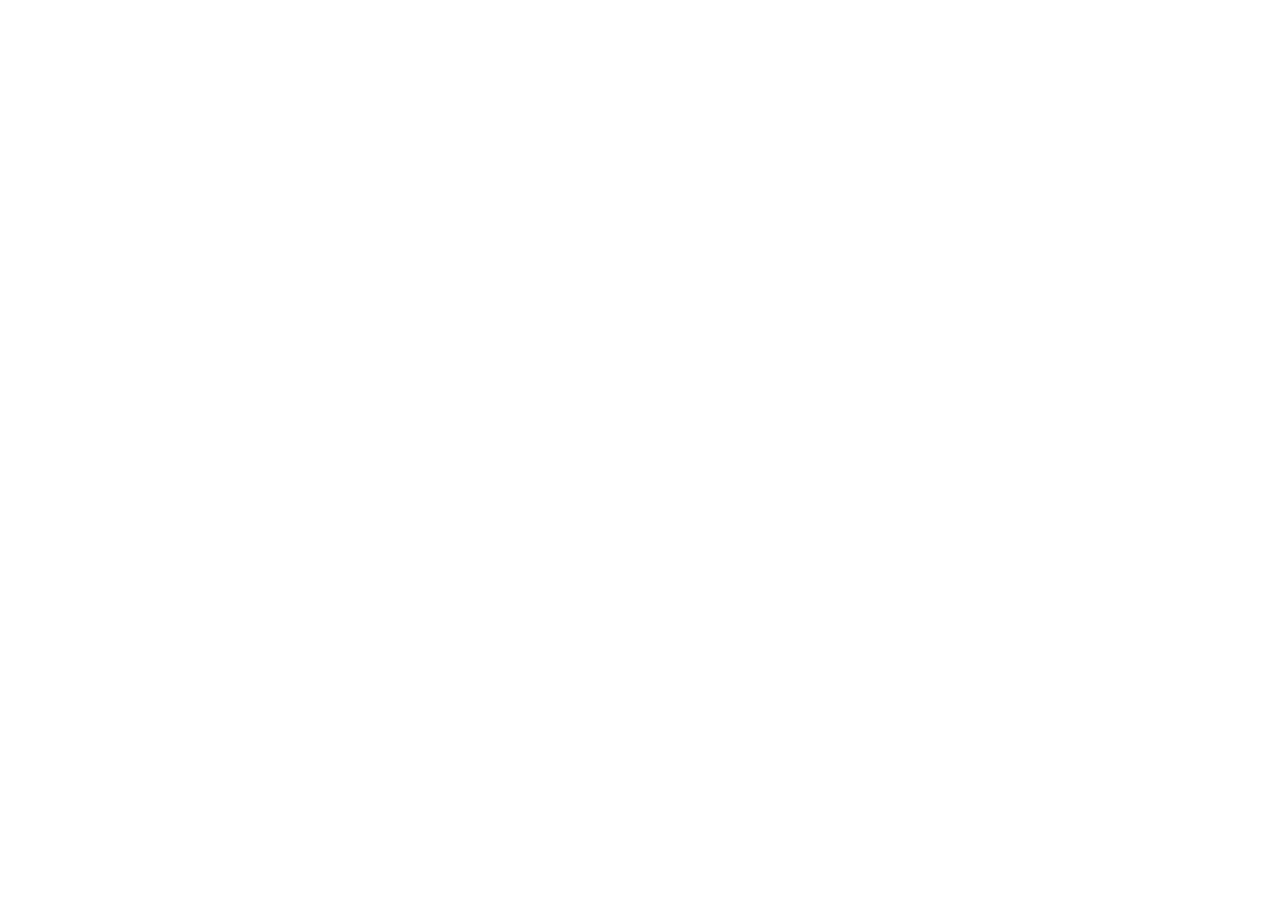
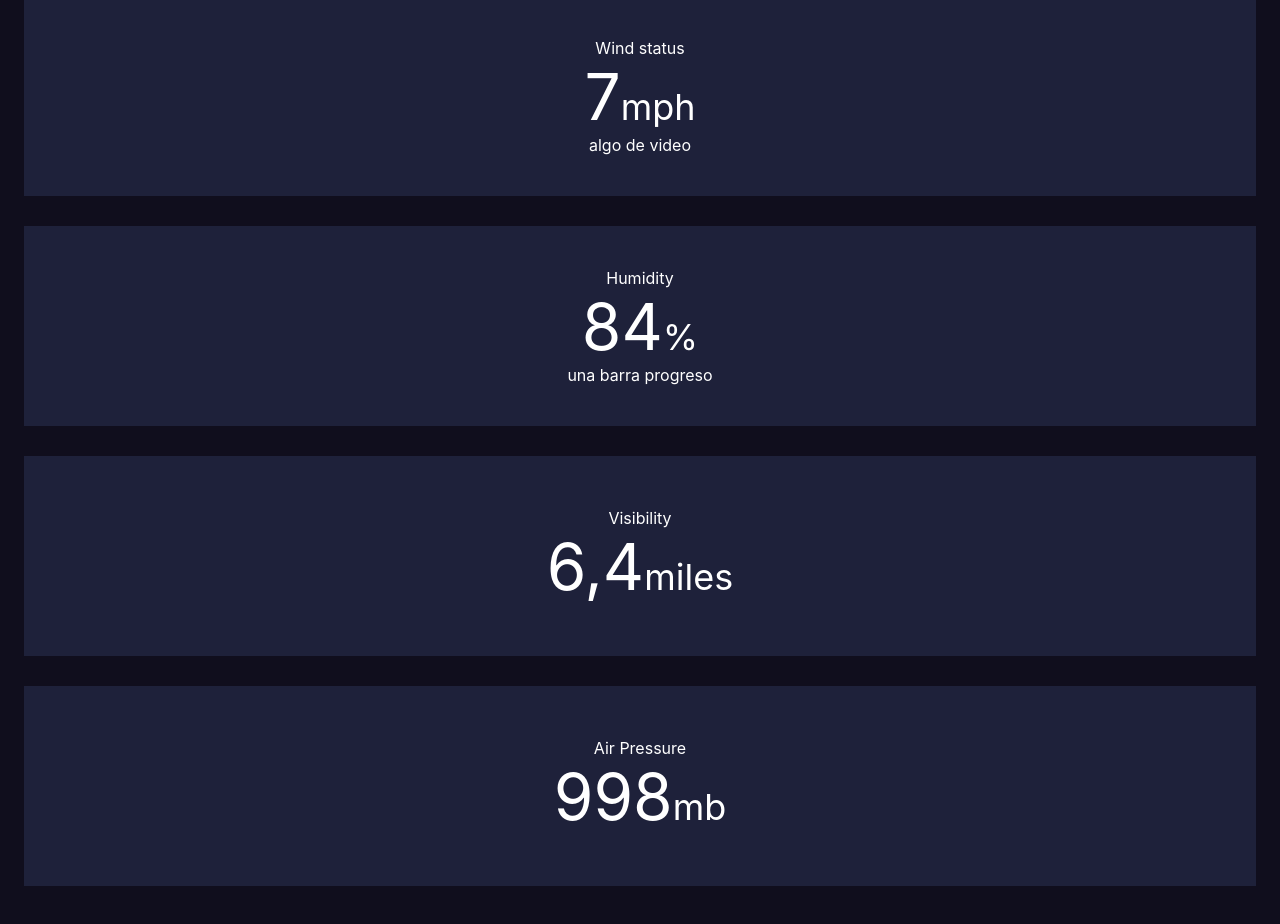
Before and after one commit to chars32/coolweahterapp, a React (Create React App) app: page / in a window 1280 px wide. Shown: the part 1720-2644 px from the top of the page. Before the commit the page ends 1600 px from the top, so only its background shows below. Built offline with nearby package versions, Linux system fonts and the light colour scheme; no server answers.

Commit message:
4. Hightlights 80% done

```diff
--- a/src/components/DailyWheater.jsx
+++ b/src/components/DailyWheater.jsx
@@ -1,19 +1,28 @@
 import React from "react";
 //MaterialUI
-import { Box } from "@material-ui/core";
+import { Box, makeStyles } from "@material-ui/core";
 //Components
 import HeaderLocation from "../components/HeaderLocation";
 import ActualWheaterBox from "../components/ActualWheater";
 // Data
 import data from "../data.json";
 
-//Actual Date
+const useStyles = makeStyles({
+  main: {
+    height: "100vh",
+    display: "flex",
+    flexDirection: "column",
+    backgroundColor: "#1E213A",
+  },
+});
 
 const DailyWheater = ({ lat, lon }) => {
+  const styles = useStyles();
   console.log(lat, lon);
+  //Actual Date
   const now = new Date().toUTCString().split(" ", 3).join(" ");
   return (
-    <Box height="100%" display="flex" flexDirection="column">
+    <Box className={styles.main}>
       <HeaderLocation />
       <ActualWheaterBox
         name={data.name}
--- a/src/components/FiveDaysWeather.jsx
+++ b/src/components/FiveDaysWeather.jsx
@@ -8,7 +8,9 @@
     display: "flex",
     alignItems: "center",
     justifyContent: "center",
-    height: "100%",
+    height: "100vh",
+    boxSizing: "border-box",
+    backgroundColor: "#100E1D",
   },
   boxWeatherMain: {
     display: "flex",
--- /dev/null
+++ b/src/components/HightlightsWeahter.jsx
@@ -0,0 +1,85 @@
+import React from "react";
+import { Box, makeStyles } from "@material-ui/core";
+
+const useStyles = makeStyles({
+  main: {
+    boxSizing: "border-box",
+    color: "white",
+    backgroundColor: "#100E1D",
+  },
+  mainBoxes: {
+    display: "flex",
+    flexDirection: "column",
+  },
+  boxes: {
+    backgroundColor: "#1E213A",
+    display: "flex",
+    flexDirection: "column",
+    alignItems: "center",
+    height: "200px",
+    margin: "15px 0",
+    justifyContent: "center",
+    textAlign: "center",
+  },
+});
+
+const HightlightsWeahter = () => {
+  const styles = useStyles();
+  return (
+    <Box className={styles.main}>
+      <Box component="p" fontSize="24px" p={3}>
+        Today's HightLights
+      </Box>
+      <Box className={styles.mainBoxes} p={3}>
+        <Box className={styles.boxes}>
+          <Box component="span">Wind status</Box>
+          <Box>
+            <Box component="span" fontSize="64px">
+              7
+            </Box>
+            <Box component="span" fontSize="36px">
+              mph
+            </Box>
+            <Box component="p">algo de video</Box>
+          </Box>
+        </Box>
+        <Box className={styles.boxes}>
+          <Box component="span">Humidity</Box>
+          <Box>
+            <Box component="span" fontSize="64px">
+              84
+            </Box>
+            <Box component="span" fontSize="36px">
+              %
+            </Box>
+            <Box component="p">una barra progreso</Box>
+          </Box>
+        </Box>
+        <Box className={styles.boxes}>
+          <Box component="span">Visibility</Box>
+          <Box>
+            <Box component="span" fontSize="64px">
+              6,4
+            </Box>
+            <Box component="span" fontSize="36px">
+              miles
+            </Box>
+          </Box>
+        </Box>
+        <Box className={styles.boxes}>
+          <Box component="span">Air Pressure</Box>
+          <Box>
+            <Box component="span" fontSize="64px">
+              998
+            </Box>
+            <Box component="span" fontSize="36px">
+              mb
+            </Box>
+          </Box>
+        </Box>
+      </Box>
+    </Box>
+  );
+};
+
+export default HightlightsWeahter;
--- a/src/components/Home.jsx
+++ b/src/components/Home.jsx
@@ -1,17 +1,10 @@
 // React
 import React, { useState } from "react";
 // MaterialUI
-import { makeStyles } from "@material-ui/core/styles";
 import { Box } from "@material-ui/core";
 // Components
 import DailyWheater from "./DailyWheater";
 import StatsWeather from "./StatsWeather";
-
-const useStyles = makeStyles({
-  home: {
-    backgroundColor: "#1E213A",
-  },
-});
 
 const Home = () => {
   const [latitude, setLatitude] = useState();
@@ -22,10 +15,8 @@
     setLongitude(position.coords.longitude);
   });
 
-  const styles = useStyles();
-
   return (
-    <Box className={styles.home} height="100%">
+    <Box height="100%">
       <DailyWheater lat={latitude} lon={longitude} />
       <StatsWeather />
     </Box>
--- a/src/components/StatsWeather.jsx
+++ b/src/components/StatsWeather.jsx
@@ -1,18 +1,13 @@
 import React from "react";
 import { Box, makeStyles } from "@material-ui/core";
 import FiveDaysWeather from "./FiveDaysWeather";
-
-const useStyles = makeStyles({
-  main: {
-    backgroundColor: "#100E1D",
-  },
-});
+import HightlightsWeahter from "./HightlightsWeahter";
 
 const StatsWeather = () => {
-  const styles = useStyles();
   return (
-    <Box className={styles.main} height="100%">
+    <Box>
       <FiveDaysWeather />
+      <HightlightsWeahter />
     </Box>
   );
 };
```
Also changed, not shown: 1 other file (tests, documents, lock files or other folders).
